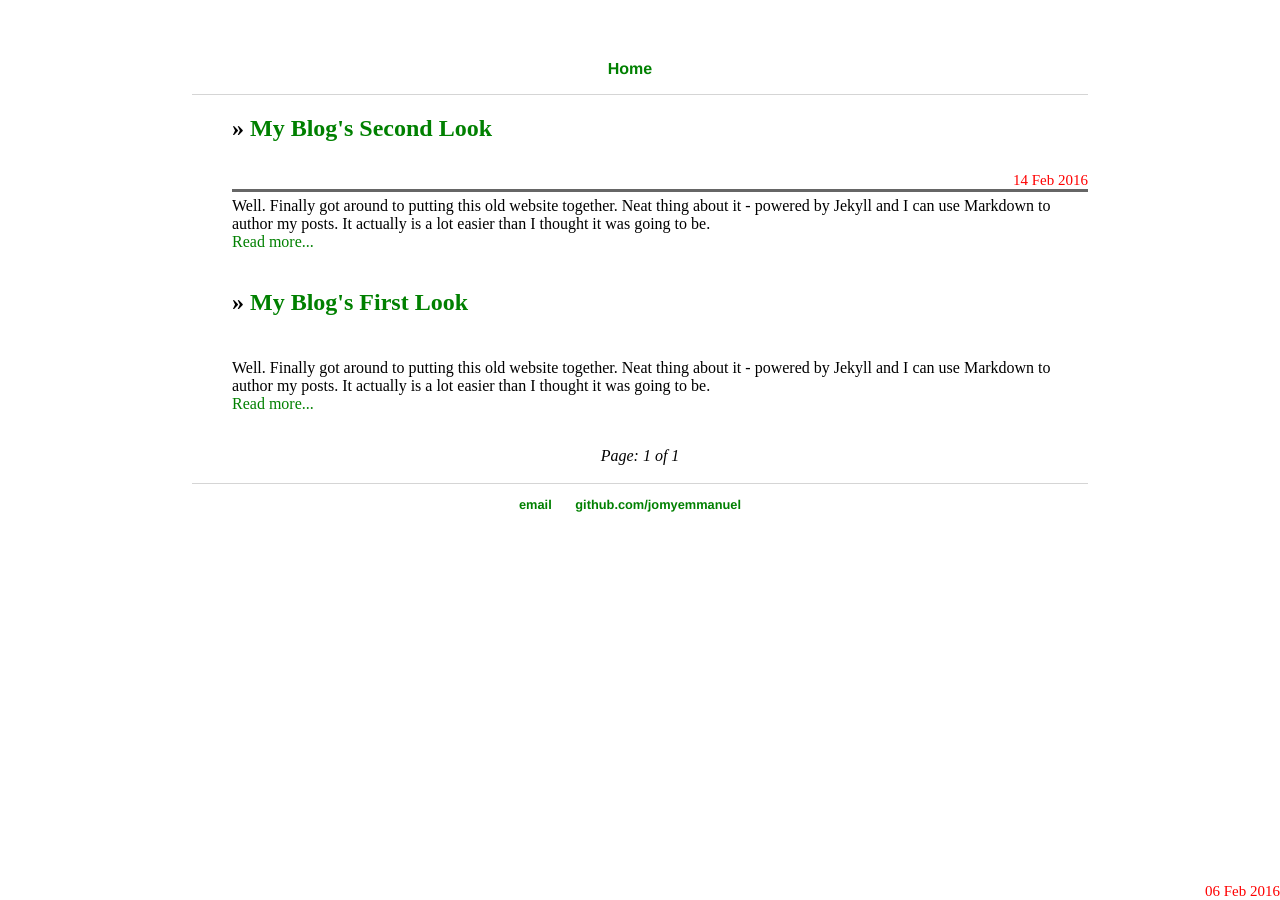
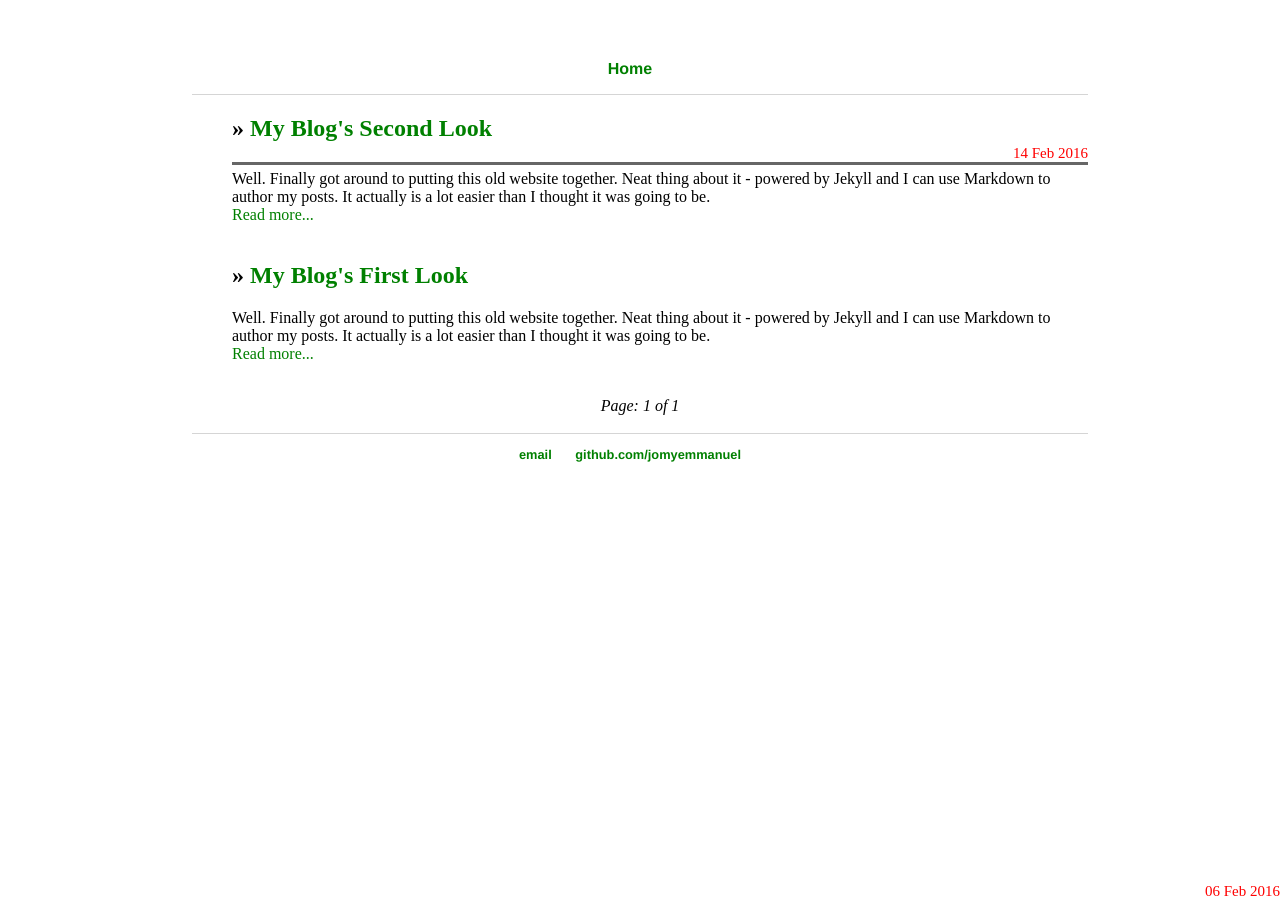
Before and after one commit to jomyemmanuel/jomyemmanuel.github.io, a Jekyll site: the page built from blog/index.html, in a window 1280 px wide. Built offline with Jekyll 4.4.1, drawn with Linux system fonts in a browser that asks for light colours; the list of posts is cut into pages by our own code.

```diff
--- a/blog/index.html
+++ b/blog/index.html
@@ -7,7 +7,7 @@ title: Jomy's Blog
 		<div class="post-heading">
 			<div class="post-title">
 				  {% for post in paginator.posts %}
-				    <li><h2>» <a href="{{ post.url }}" title="{{ post.title }}">{{ post.title }}</a></h2><br>
+				    <li><h2>» <a href="{{ post.url }}" title="{{ post.title }}">{{ post.title }}</a></h2>
 	    		</div>
 	    		<div class="post-date">
 	    			<span class="date">{{ post.date | date_to_string }}</span></li>
```
